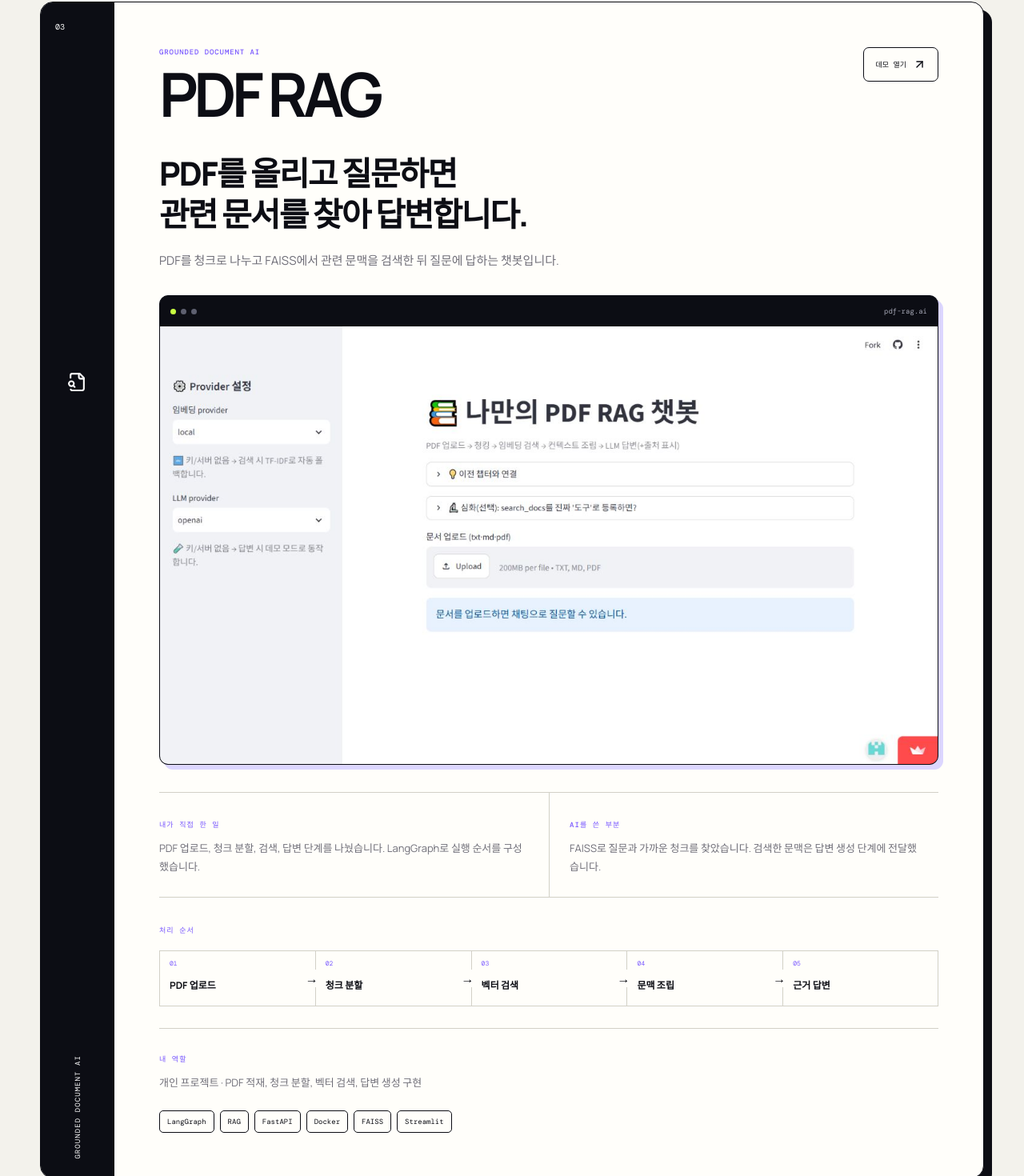
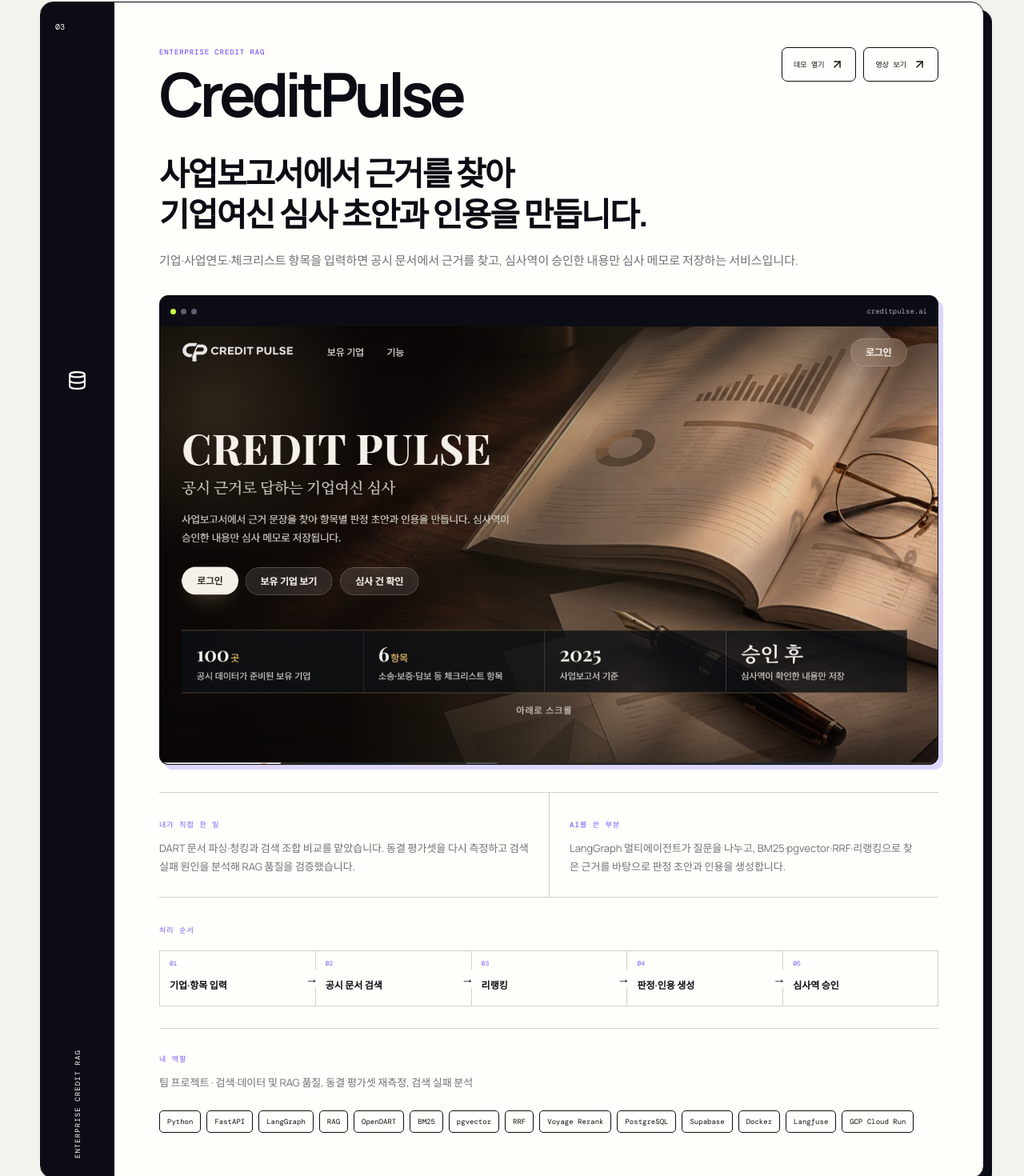
Before and after one commit to Padong47/ai_portfolio_feedback, a Next.js app in the folder AI_포트폴리오/: page / in a window 1280 px wide. Shown: the part 5876-7346 px from the top of the page at 80% size. Built offline with nearby package versions, Linux system fonts and the light colour scheme.

Commit message:
feat: add CreditPulse to featured projects

```diff
--- a/AI_포트폴리오/app/globals.css
+++ b/AI_포트폴리오/app/globals.css
@@ -156,10 +156,10 @@ h2 em { color: var(--violet); font-style: normal; }
 .responsible-ai p { margin: 0; color: #aaaab5; font-size: 12px; line-height: 1.7; }
 
 .archive { padding-block: 135px; }
-.archive-grid { display: grid; grid-template-columns: repeat(3, 1fr); border: 1px solid var(--ink); border-radius: 14px; overflow: hidden; background: var(--white); }
+.archive-grid { display: grid; grid-template-columns: repeat(2, 1fr); border: 1px solid var(--ink); border-radius: 14px; overflow: hidden; background: var(--white); }
 .archive-grid > a, .archive-grid > article { min-height: 350px; padding: 27px; display: flex; flex-direction: column; border-right: 1px solid var(--ink); border-bottom: 1px solid var(--ink); transition: background .2s, color .2s; }
-.archive-grid > :nth-child(3n) { border-right: 0; }
-.archive-grid > :nth-last-child(-n+3) { border-bottom: 0; }
+.archive-grid > :nth-child(2n) { border-right: 0; }
+.archive-grid > :nth-last-child(-n+2) { border-bottom: 0; }
 .archive-grid > a:hover { background: var(--violet); color: white; }
 .archive-top { display: flex; justify-content: space-between; color: var(--violet); }
 .archive-grid > a:hover .archive-top { color: var(--acid); }
@@ -294,7 +294,7 @@ h2 em { color: var(--violet); font-style: normal; }
   .responsible-ai { grid-template-columns: auto 1fr; }
   .responsible-ai > p { grid-column: 1 / -1; }
   .archive-grid { grid-template-columns: 1fr; }
-  .archive-grid > a, .archive-grid > article, .archive-grid > :nth-child(3n), .archive-grid > :nth-last-child(-n+3) { min-height: 310px; border-right: 0; border-bottom: 1px solid var(--ink); }
+  .archive-grid > a, .archive-grid > article, .archive-grid > :nth-child(2n), .archive-grid > :nth-last-child(-n+2) { min-height: 310px; border-right: 0; border-bottom: 1px solid var(--ink); }
   .archive-grid > :last-child { border-bottom: 0; }
   .about-grid { grid-template-columns: 1fr; }
   .about-grid > article { min-height: auto; }
--- a/AI_포트폴리오/app/page.tsx
+++ b/AI_포트폴리오/app/page.tsx
@@ -88,24 +88,32 @@ const featuredProjects = [
   },
   {
     number: "03",
-    name: "PDF RAG",
-    eyebrow: "GROUNDED DOCUMENT AI",
-    statement: "PDF를 올리고 질문하면\n관련 문서를 찾아 답변합니다.",
-    summary: "PDF를 청크로 나누고 FAISS에서 관련 문맥을 검색한 뒤 질문에 답하는 챗봇입니다.",
-    aiPoint: "FAISS로 질문과 가까운 청크를 찾았습니다. 검색한 문맥은 답변 생성 단계에 전달했습니다.",
-    humanPoint: "PDF 업로드, 청크 분할, 검색, 답변 단계를 나눴습니다. LangGraph로 실행 순서를 구성했습니다.",
-    process: ["PDF 업로드", "청크 분할", "벡터 검색", "문맥 조립", "근거 답변"],
-    role: "개인 프로젝트 · PDF 적재, 청크 분할, 벡터 검색, 답변 생성 구현",
-    image: "/projects/pdf-rag-home.png",
-    imageAlt: "PDF 업로드와 문서 기반 질문 기능을 제공하는 RAG 챗봇 화면",
-    url: "https://app-aazastd83baor2kfopfzou.streamlit.app/",
-    videoUrl: null,
-    tags: ["LangGraph", "RAG", "FastAPI", "Docker", "FAISS", "Streamlit"],
-    icon: FileSearch,
+    name: "CreditPulse",
+    eyebrow: "ENTERPRISE CREDIT RAG",
+    statement: "사업보고서에서 근거를 찾아\n기업여신 심사 초안과 인용을 만듭니다.",
+    summary: "기업·사업연도·체크리스트 항목을 입력하면 공시 문서에서 근거를 찾고, 심사역이 승인한 내용만 심사 메모로 저장하는 서비스입니다.",
+    aiPoint: "LangGraph 멀티에이전트가 질문을 나누고, BM25·pgvector·RRF·리랭킹으로 찾은 근거를 바탕으로 판정 초안과 인용을 생성합니다.",
+    humanPoint: "DART 문서 파싱·청킹과 검색 조합 비교를 맡았습니다. 동결 평가셋을 다시 측정하고 검색 실패 원인을 분석해 RAG 품질을 검증했습니다.",
+    process: ["기업·항목 입력", "공시 문서 검색", "리랭킹", "판정·인용 생성", "심사역 승인"],
+    role: "팀 프로젝트 · 검색·데이터 및 RAG 품질, 동결 평가셋 재측정, 검색 실패 분석",
+    image: "/projects/creditpulse-home.png",
+    imageAlt: "CreditPulse 기업여신 심사 지원 서비스의 메인 화면",
+    url: "https://creditpulse-api-236552047198.asia-northeast3.run.app/",
+    videoUrl: "/creditpulse-demo.mp4",
+    tags: ["Python", "FastAPI", "LangGraph", "RAG", "OpenDART", "BM25", "pgvector", "RRF", "Voyage Rerank", "PostgreSQL", "Supabase", "Docker", "Langfuse", "GCP Cloud Run"],
+    icon: Database,
   },
 ];
 
 const archiveProjects = [
+  {
+    title: "PDF RAG",
+    category: "DOCUMENT QUESTION ANSWERING",
+    description: "PDF를 올리면 문서를 청크로 나누고 FAISS에서 관련 문맥을 검색해 질문에 답합니다.",
+    tags: ["LangGraph", "RAG", "FastAPI", "Docker", "FAISS", "Streamlit"],
+    url: "https://app-aazastd83baor2kfopfzou.streamlit.app/",
+    icon: FileSearch,
+  },
   {
     title: "오류에 강한 데이터 파이프라인",
     category: "RELIABLE PYTHON",
@@ -208,7 +216,7 @@ export default function Home() {
       </div></section>
 
       <section className="archive section-shell" id="archive">
-        <div className="section-heading"><div><div className="section-label"><span>05</span> 추가 작업물</div><h2><em>그 외의 작업물</em></h2></div><p>데이터 처리, 오디오 분류, 이미지 분류 프로젝트 3개입니다.</p></div>
+        <div className="section-heading"><div><div className="section-label"><span>05</span> 추가 작업물</div><h2><em>그 외의 작업물</em></h2></div><p>문서 검색, 데이터 처리, 오디오 분류, 이미지 분류 프로젝트 4개입니다.</p></div>
         <div className="archive-grid">{archiveProjects.map((project, index) => { const Icon = project.icon; const content = <><div className="archive-top"><span>0{index + 1}</span><Icon size={23} /></div><p>{project.category}</p><h3>{project.title}</h3><div className="archive-description">{project.description}</div><div className="archive-tags">{project.tags.map((tag) => <code key={tag}>{tag}</code>)}</div><div className="archive-link">{project.url ? "OPEN PROJECT" : "CASE NOTE"}{project.url ? <ArrowUpRight size={16} /> : <Code2 size={16} />}</div></>; return project.url ? <a href={project.url} target="_blank" rel="noreferrer" key={project.title}>{content}</a> : <article key={project.title}>{content}</article>; })}</div>
       </section>
 
```
Also changed, not shown: AI_포트폴리오/public/projects/creditpulse-home.png (added), 1 other file (tests, documents, lock files or other folders).
